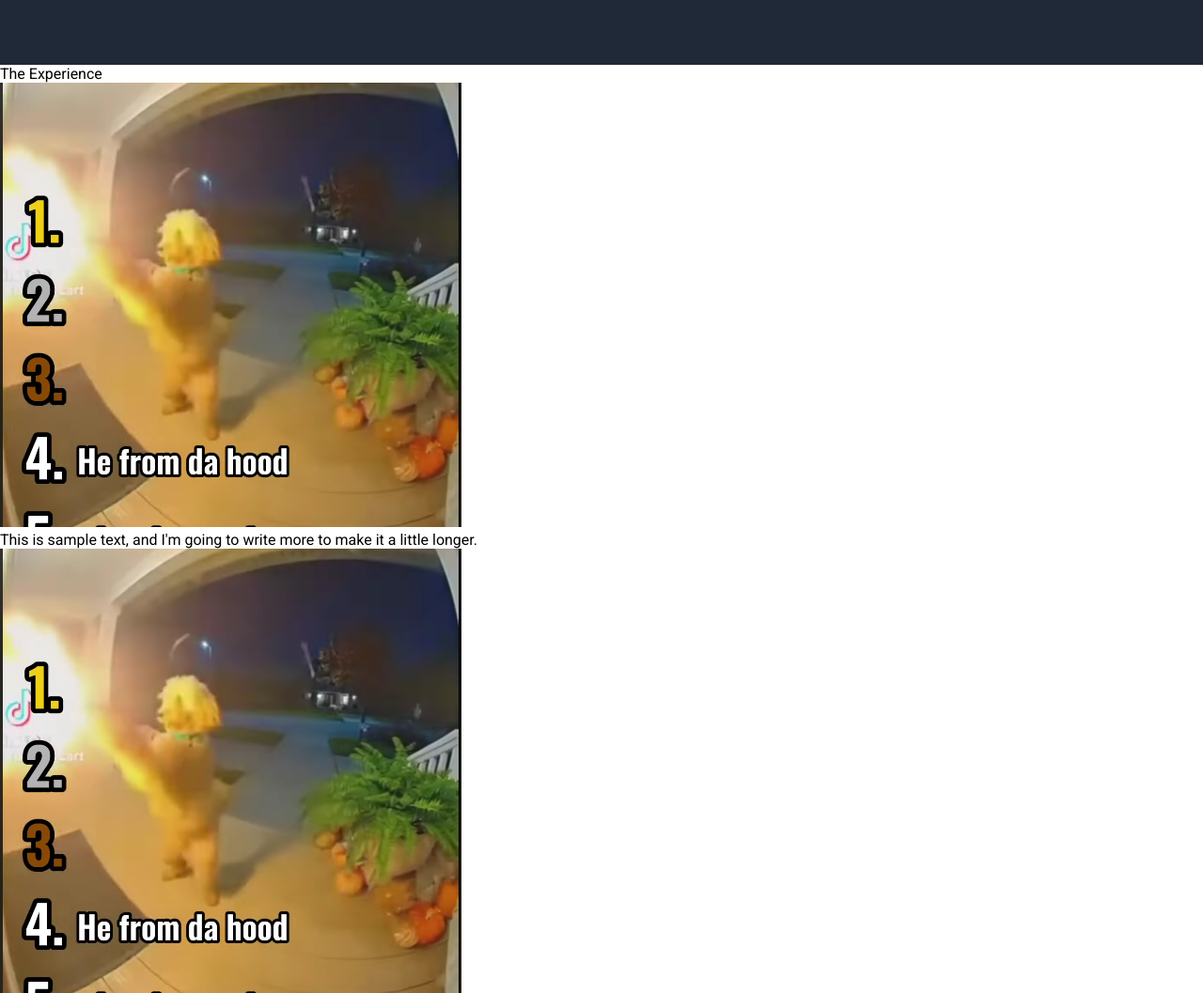
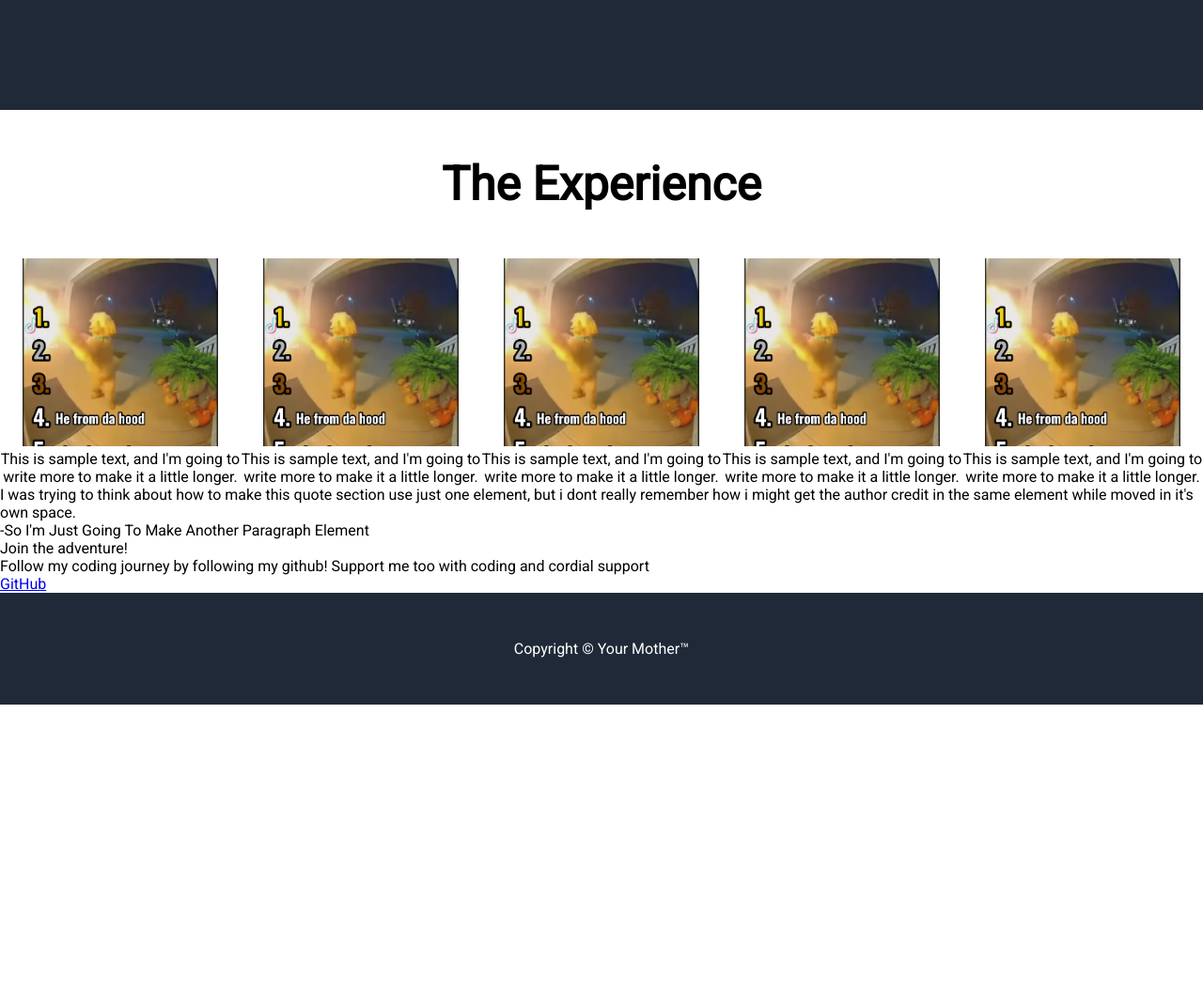
Before and after one commit to strarstrar/Landing-Page-Test, a plain HTML site: page index.html in a window 1280 px wide. Shown: the part 858-1915 px from the top of the page at 94% size. After the commit the page ends 1608 px from the top, so only its background shows below. Drawn offline with Linux system fonts and the light colour scheme.

Commit message:
feat: main-content and footer
index html
- add main-title class around the experience title

navy-style css
- content center with text-align
- increase .main-title size, bolden, and margin
- decrease dog-gun image sizes to 200px
- .footer background color, font color, padding, center text, and added .footer to the flex default display

```diff
--- a/index.html
+++ b/index.html
@@ -31,8 +31,8 @@
             <div class="title-text">
                 <p id="title-top">The Odin Project Experience<span id="by-strar">- by Strar</span></p>
                 <p id="title-descript">This site will showcase The Odin Project in the hands of Strar.
-                    With onlying having learned some HTML and CSS, Strar now has some big ideas for the future of their new found skill.
-                    Join the adventure
+                    With only having learned some HTML and CSS, Strar now has some big ideas for the future of their new found skill.
+                    Join the adventure by following Strar's GitHub!
                 </p>
                 <a id="strar-button" rel="noopener noreferrer" href="https://github.com/strarstrar" target="_blank">GitHub</a>
             </div>
@@ -41,7 +41,7 @@
     </div>
 
     <div id="mcu" class="main-content">
-        The Experience
+        <p class="main-title">The Experience
         <div class="info-content">
             <div>
                 <img src="./images/Screenshot from 2025-11-02 00-42-16.png">
--- a/styles/navy-style.css
+++ b/styles/navy-style.css
@@ -5,13 +5,15 @@
     padding: 0;
 }
 
-.header-top, #header-links, .header-content {
+.header-top, #header-links, .header-content, .info-content, .footer {
     display: flex;
 }
 
 .header-top a, #title-top, #title-descript, .title-text a {
     color: white;
 }
+
+/* End Defaults - Start Header */
 
 .header {
     background-color: #1f2937;
@@ -75,3 +77,28 @@
     font-size: 20px;
     margin-left: 15px;
 }
+
+/* End Header - Start Main Content */
+
+.main-content {
+    text-align: center;
+}
+
+.main-title {
+    margin: 50px;
+    font-size: 50px;
+    font-weight: 700;
+}
+
+.info-content img {
+    height: 200px;
+}
+
+/*   - Start Footer */
+
+.footer {
+    background-color: #1f2937;
+    color: white;
+    padding: 50px;
+    justify-content: center;
+}
```
